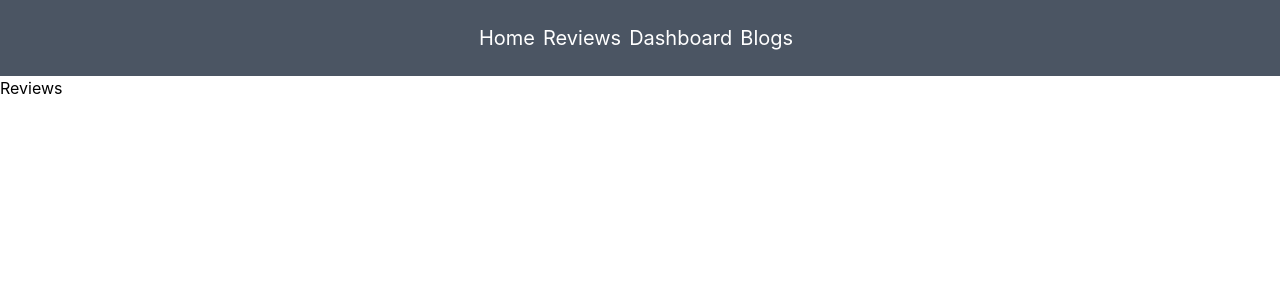
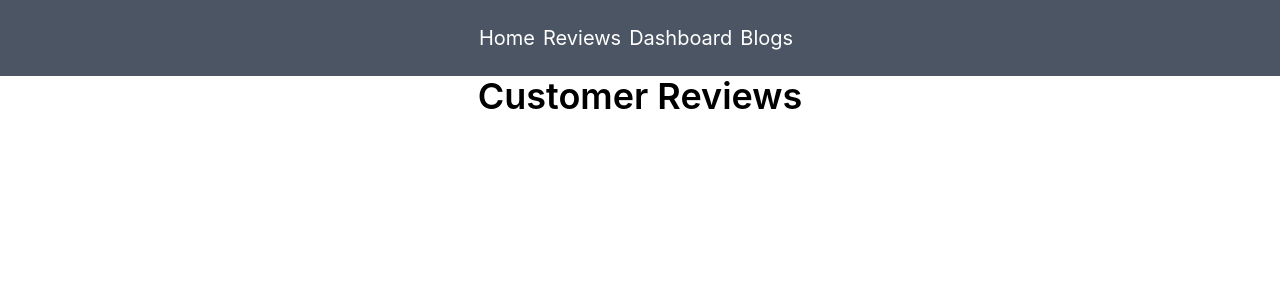
Before and after one commit to Shahil19/product-analysis, a React (Create React App) app: page /reviews in a window 1280 px wide. Shown: the top 300 px of the page. Built offline with nearby package versions, Linux system fonts and the light colour scheme.

Commit message:
useReviews hook Created

```diff
--- a/src/Components/Home/Home.js
+++ b/src/Components/Home/Home.js
@@ -1,5 +1,6 @@
 import React, { useEffect, useState } from 'react';
 import { useNavigate } from 'react-router-dom';
+import useReviews from '../../hooks/useReviews';
 
 const Home = () => {
     const navigate = useNavigate()
@@ -10,14 +11,18 @@ const Home = () => {
     }
 
     // review data
-    const [reviews, setReviews] = useState([]);
+    /* const [reviews, setReviews] = useState([]);
     useEffect(() => {
         fetch('reviews.json')
             .then(res => res.json())
             .then(data => setReviews(data))
-    }, [])
+    }, []) */
 
+    // console.log(reviews);
+
+    const [reviews, setReviews] = useReviews();
     console.log(reviews);
+
     return (
         <div>
             <div className='grid grid-cols-2 gap-5 mx-8 mt-10'>
--- /dev/null
+++ b/src/Components/Review/Review.js
@@ -0,0 +1,11 @@
+import React from 'react';
+
+const Review = () => {
+    return (
+        <div>
+
+        </div>
+    );
+};
+
+export default Review;
--- a/src/Components/Reviews/Reviews.js
+++ b/src/Components/Reviews/Reviews.js
@@ -3,7 +3,9 @@ import React from 'react';
 const Reviews = () => {
     return (
         <div>
-            <h1>Reviews</h1>
+            <h1 className='text-4xl font-semibold text-center'>
+                Customer Reviews
+            </h1>
         </div>
     );
 };
--- /dev/null
+++ b/src/hooks/useReviews.js
@@ -0,0 +1,14 @@
+import { useEffect, useState } from "react";
+
+const useReviews = () => {
+    const [reviews, setReviews] = useState([]);
+    useEffect(() => {
+        fetch('reviews.json')
+            .then(res => res.json())
+            .then(data => setReviews(data))
+    }, [])
+
+    return [reviews, setReviews]
+}
+
+export default useReviews;
```
